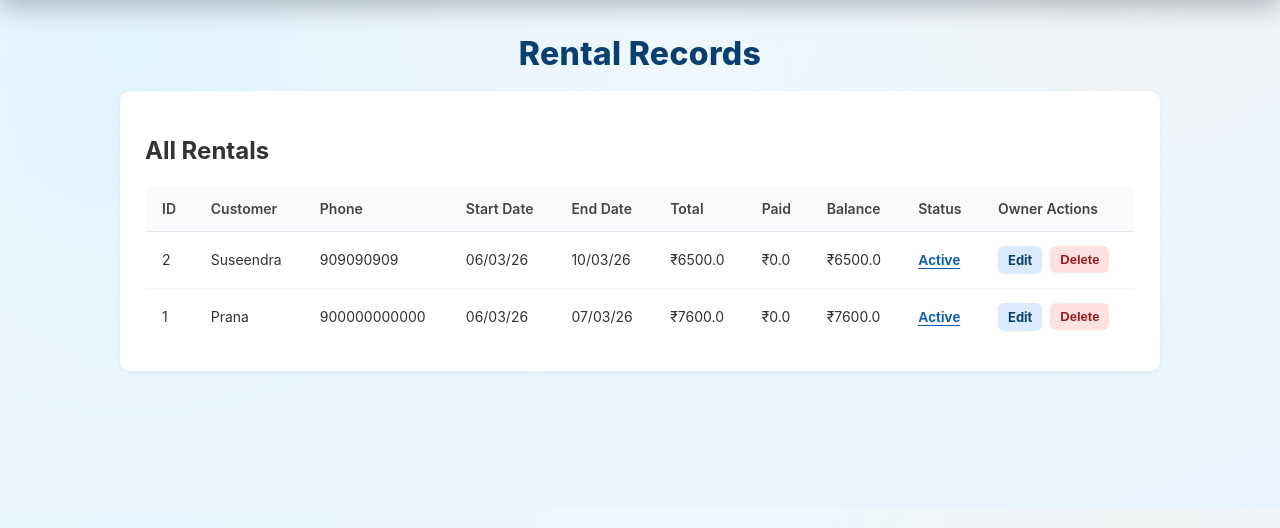
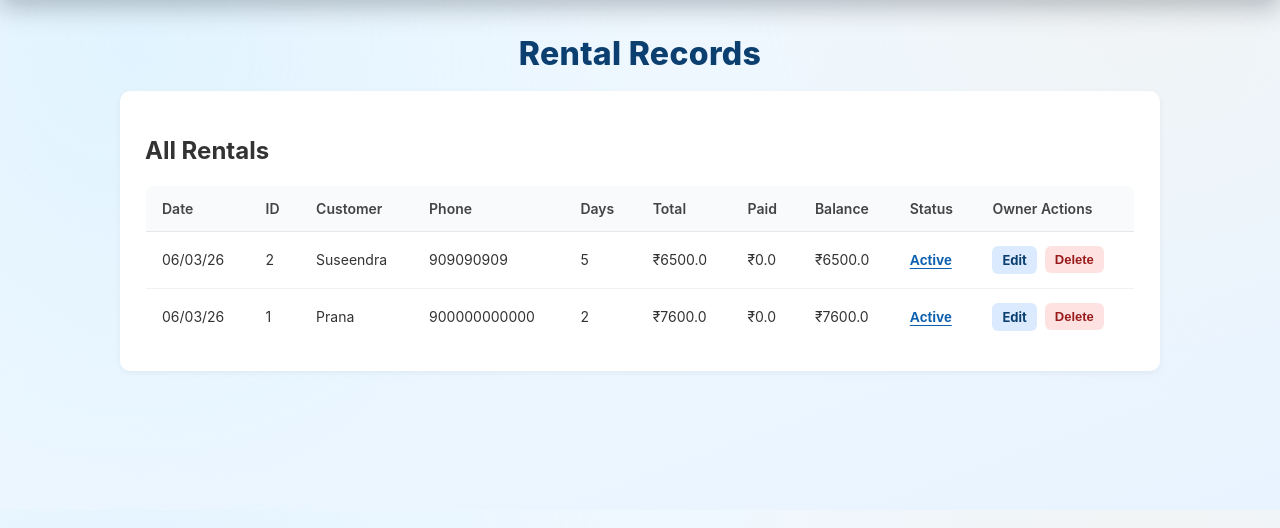
Before and after one commit to bachammahesh-cyber/mb-cameras, a Flask app: page /rental_records in a window 1280 px wide. Shown: the part 89-617 px from the top of the page. Run offline with Flask 3, Linux system fonts and the light colour scheme; a user stored in the database is signed in; data comes from the database, SQL or seed files in the repository; data that the repository does not hold is empty; some libraries are stand-ins or nearby versions.

Commit message:
Update rental records table with given date and days

```diff
--- a/app.py
+++ b/app.py
@@ -615,11 +615,34 @@ def rental_records():
 
     conn = get_db()
 
-    rentals = conn.execute(
+    rental_rows = conn.execute(
         "SELECT * FROM rentals ORDER BY id DESC"
     ).fetchall()
 
     conn.close()
+
+    rentals = []
+    for row in rental_rows:
+        start_date = row["start_date"]
+        end_date = row["end_date"]
+        rental_days = 0
+        given_date_display = start_date
+
+        try:
+            start_dt = datetime.strptime(start_date, "%Y-%m-%d")
+            end_dt = datetime.strptime(end_date, "%Y-%m-%d")
+            rental_days = (end_dt - start_dt).days + 1
+            if rental_days < 0:
+                rental_days = 0
+            given_date_display = start_dt.strftime("%d/%m/%y")
+        except (TypeError, ValueError):
+            pass
+
+        rentals.append({
+            **dict(row),
+            "rental_days": rental_days,
+            "given_date_display": given_date_display
+        })
 
     return render_template(
         "rental_records.html",
--- a/templates/rental_records.html
+++ b/templates/rental_records.html
@@ -27,11 +27,11 @@
 <thead>
 <tr>
 
+<th>Date</th>
 <th>ID</th>
 <th>Customer</th>
 <th>Phone</th>
-<th>Start Date</th>
-<th>End Date</th>
+<th>Days</th>
 <th>Total</th>
 <th>Paid</th>
 <th>Balance</th>
@@ -49,13 +49,12 @@
 
 <tr>
 
+<td>{{ r.given_date_display }}</td>
 <td>{{ r.id }}</td>
 <td>{{ r.customer_name }}</td>
 <td>{{ r.phone }}</td>
 
-<td>{{ r.start_date[8:10] }}/{{ r.start_date[5:7] }}/{{ r.start_date[2:4] }}</td>
-
-<td>{{ r.end_date[8:10] }}/{{ r.end_date[5:7] }}/{{ r.end_date[2:4] }}</td>
+<td>{{ r.rental_days }}</td>
 
 <td>₹{{ r.total_amount }}</td>
 <td>₹{{ r.advance_paid }}</td>
```
